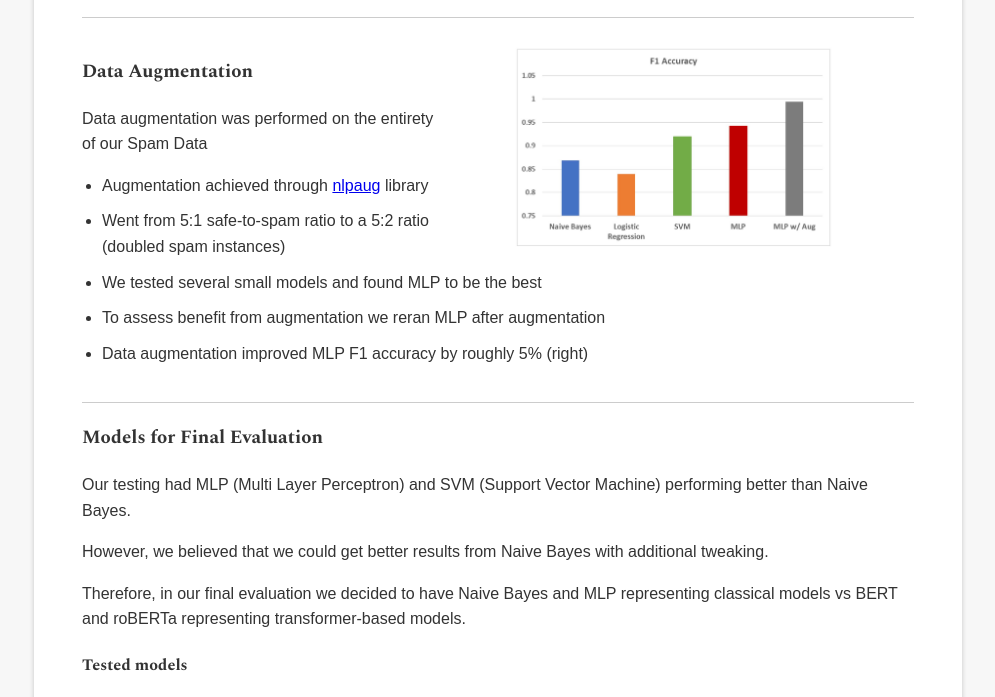
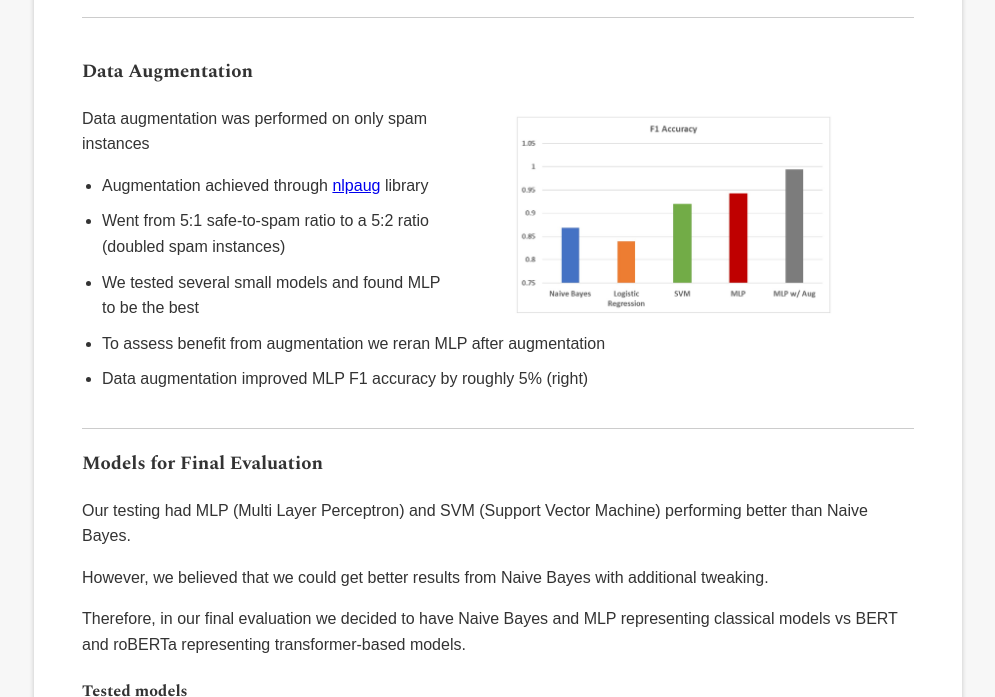
Before and after one commit to Josh-ee/ScamDetective.ai, a plain HTML site: page docs/index.html in a window 1280 px wide. Shown: the part 2312-3009 px from the top of the page, without its empty margins (142-1137 px from the left). Drawn offline with nearby package versions, Linux system fonts and the light colour scheme.

Commit message:
small format changes

```diff
--- a/docs/css/style.css
+++ b/docs/css/style.css
@@ -160,7 +160,7 @@ h1, h2, h3, h4, h5, h6 {
 
 .graph-img {
   min-height: 170px;
-  min-width: 350px;
+  min-width: 390px;
   max-height: 500px;
   max-width: 720px;
 
--- a/docs/index.html
+++ b/docs/index.html
@@ -2,6 +2,7 @@
 <html lang="en">
 
 <head>
+    <link rel="icon" type="image/x-icon" href="css/media/sidebar.ico">
     <meta charset="UTF-8">
     <meta name="viewport" content="width=device-width, initial-scale=1.0">
     <title>ScamDetective.ai</title>
@@ -117,10 +118,10 @@
 
 
             <div class="implementation-block">
+                <h3>Data&nbsp;Augmentation</h3>
+                <img src="css/media/aug_graph.jpg" alt="performance gain from data augmentation" class="implementation-image-right graph-img">
 
-                <img src="css/media/aug_graph.jpg" alt="performance gain from data augmentation" class="implementation-image-right graph-img">
-                <h3>Data&nbsp;Augmentation</h3>
-                <p>Data augmentation was performed on the entirety of our Spam Data</p>
+                <p>Data augmentation was performed on only spam instances</p>
                 <ul>
                     <li>Augmentation achieved through <a href="https://nlpaug.readthedocs.io/en/latest/augmenter/word/word_embs.html">nlpaug</a> library</li>
                     <li>Went from 5:1 safe-to-spam ratio to a 5:2 ratio (doubled spam instances)</li>
```
Also changed, not shown: docs/css/media/sidebar.ico (added).
